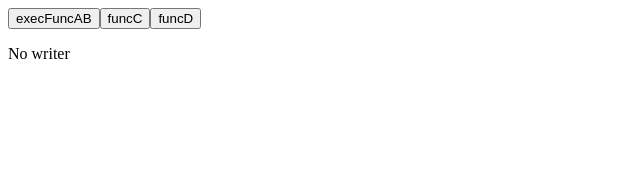
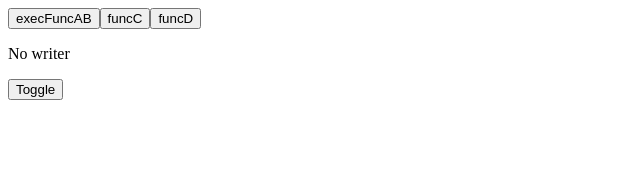
Before and after one commit to koyamal/pra_vue3, a Vue app in the folder vuePractive/: page / in a window 1280 px wide. Shown: the top 169 px of the page, without its empty margins (0-640 px from the left). Built offline with nearby package versions, Linux system fonts and the light colour scheme.

Commit message:
Add toggle button

```diff
--- a/vuePractive/src/components/atom/F.vue
+++ b/vuePractive/src/components/atom/F.vue
@@ -59,5 +59,6 @@
   <button @click="funcD">funcD</button>
   <div>
     <p>{{ showMessage }}</p>
+    <button @click="() => isWriter = !isWriter">Toggle</button>
   </div>
 </template>
```
